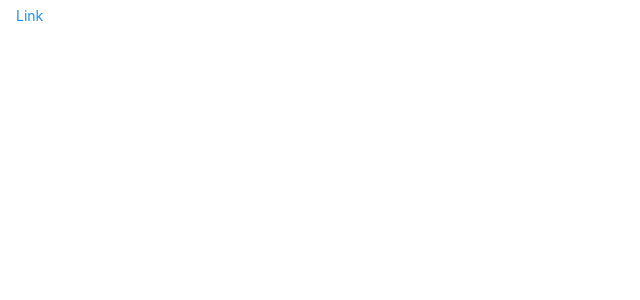
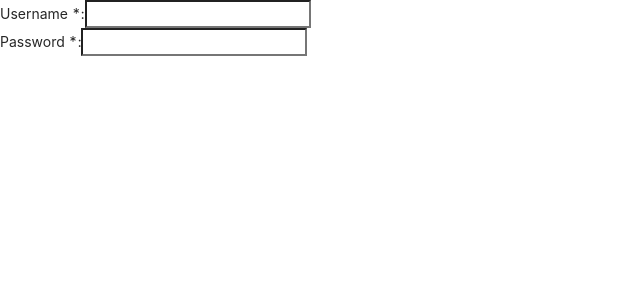
Before and after one commit to joseeortega/AddWear, a React (Create React App) app: page / in a window 1280 px wide. Shown: the top 300 px of the page, without its empty margins (0-640 px from the left). Built offline with nearby package versions, Linux system fonts and the light colour scheme.

Commit message:
delete ant and modify Login

```diff
--- a/package.json
+++ b/package.json
@@ -6,7 +6,6 @@
     "@testing-library/jest-dom": "^4.2.4",
     "@testing-library/react": "^9.3.2",
     "@testing-library/user-event": "^7.1.2",
-    "antd": "^4.0.4",
     "react": "^16.13.1",
     "react-dom": "^16.13.1",
     "react-redux": "^7.2.0",
--- a/src/pages/Login.jsx
+++ b/src/pages/Login.jsx
@@ -1,10 +1,23 @@
 import React, { Component } from "react";
-import { Button } from "antd";
 
 export default class Login extends Component {
   render() {
-    return <Button type="link">Link</Button>;
+    return (
+      <form>
+        <div>
+          <label>Username *:</label>
+          <input type="text" />
+        </div>
+        <div>
+          <label>Password *:</label>
+          <input type="text" />
+        </div>
+      </form>
+    );
   }
 }
 
-const styles = {};
+// Styles
+const styles = {
+
+}
```
